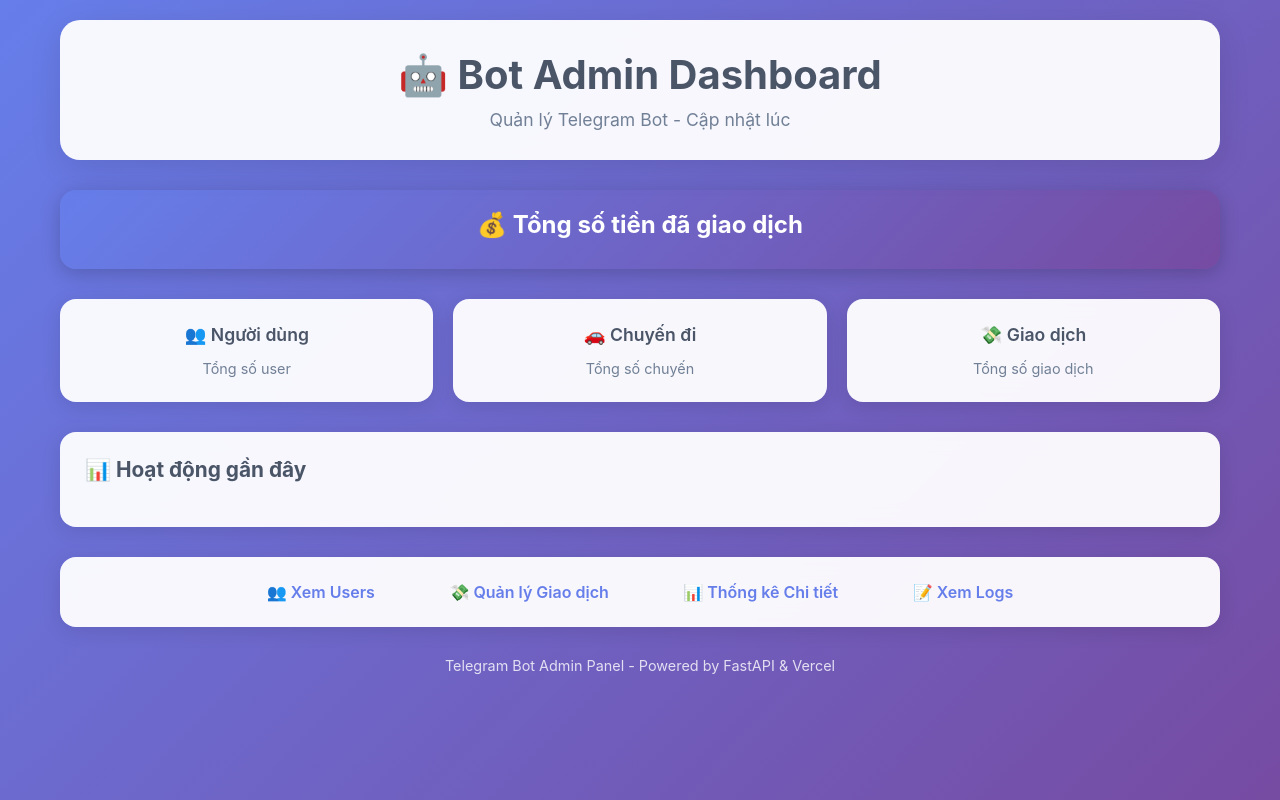
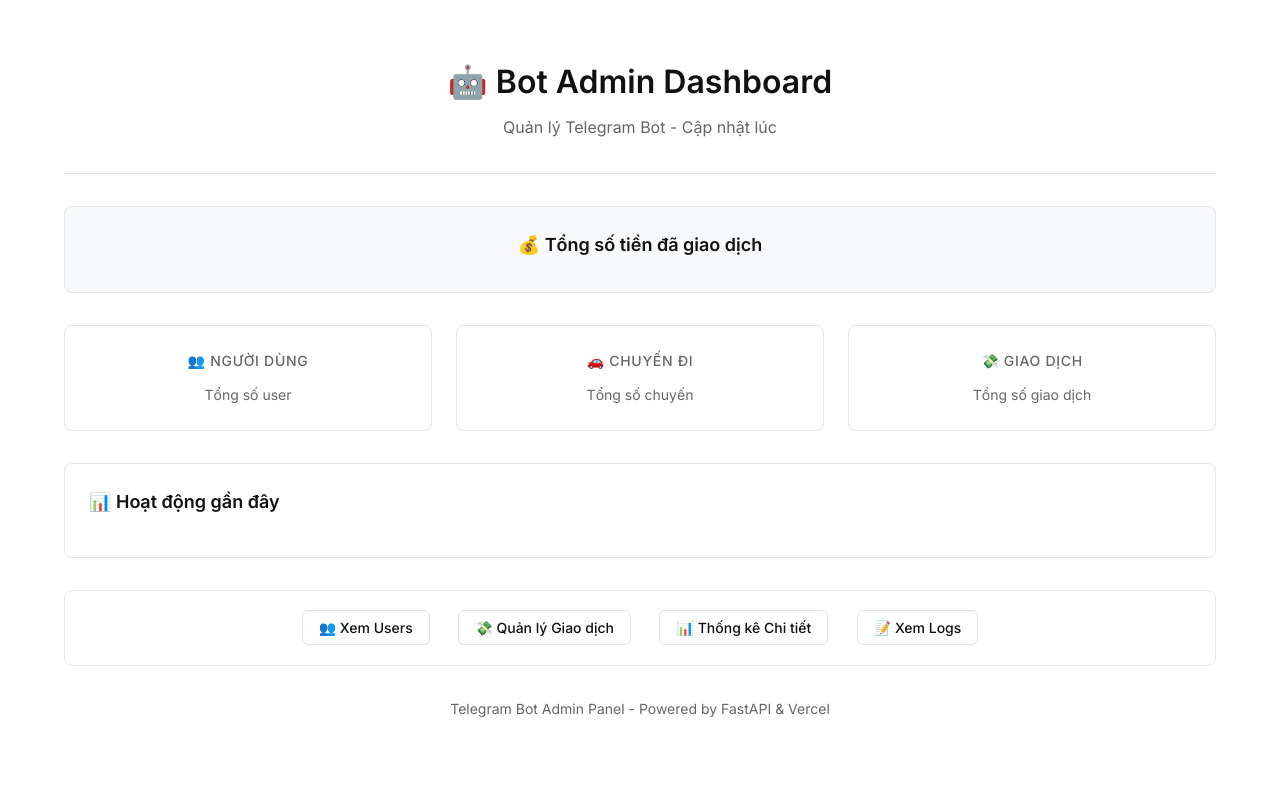
Before and after one commit to quanganhtapcode/bot_telegram, a FastAPI app: template admin/templates/dashboard.html in a window 1280 px wide. Run offline with FastAPI, Linux system fonts and the light colour scheme; the template is opened without the code that fills it, so the values that code supplies are empty.

Commit message:
Auto-deploy: $(date /t) $(time /t)

```diff
--- a/admin/app.py
+++ b/admin/app.py
@@ -132,28 +132,56 @@ def create_app() -> FastAPI:
 
     @app.get("/", response_class=HTMLResponse)
     async def dashboard(request: Request, _=Depends(basic_auth_dependency)):
-        # Use mock data for now since database is not accessible on Vercel
-        mock_data = {
-            "users_count": 25,
-            "trips_count": 8,
-            "expenses_count": 156,
-            "total_amount": "2,450,000 VND",
-            "recent_activity": [
-                {"type": "Chi tiêu nhóm", "amount": "150,000 VND", "time": "2 phút trước"},
-                {"type": "Nạp tiền ví", "amount": "500,000 VND", "time": "15 phút trước"},
-                {"type": "Chi tiêu cá nhân", "amount": "75,000 VND", "time": "1 giờ trước"},
-            ]
-        }
+        try:
+            # Try to get real data from database
+            async with database_connection(database) as conn:
+                users_count = await count_query(conn, "SELECT COUNT(*) FROM users")
+                trips_count = await count_query(conn, "SELECT COUNT(*) FROM trips")
+                expenses_count = await count_query(conn, "SELECT COUNT(*) FROM expenses")
+
+                # Get total amount in VND
+                total_result = await fetch_one(conn, """
+                    SELECT SUM(amount_base) as total
+                    FROM expenses
+                    WHERE currency = 'VND'
+                """)
+                total_amount = f"{total_result['total']:,.0f} VND" if total_result and total_result['total'] else "0 VND"
+
+                # Get recent activity (last 5 expenses)
+                recent_expenses = await fetch_all(conn, """
+                    SELECT e.amount, e.currency, e.note, e.created_at, u.name as user_name
+                    FROM expenses e
+                    JOIN users u ON e.payer_user_id = u.id
+                    ORDER BY e.created_at DESC
+                    LIMIT 5
+                """)
+
+                recent_activity = []
+                for exp in recent_expenses:
+                    recent_activity.append({
+                        "type": f"Chi tiêu - {exp['user_name']}",
+                        "amount": f"{exp['amount']:,.0f} {exp['currency']}",
+                        "time": exp['created_at'][:19] if exp['created_at'] else 'N/A'
+                    })
+
+        except Exception as e:
+            print(f"Database error: {e}")
+            # Fallback to mock data if database is not accessible
+            users_count = 0
+            trips_count = 0
+            expenses_count = 0
+            total_amount = "Database không khả dụng"
+            recent_activity = [{"type": "Lỗi kết nối database", "amount": "", "time": ""}]
 
         return templates.TemplateResponse(
             "dashboard.html",
             {
                 "request": request,
-                "users_count": mock_data["users_count"],
-                "trips_count": mock_data["trips_count"],
-                "expenses_count": mock_data["expenses_count"],
-                "total_amount": mock_data["total_amount"],
-                "recent_activity": mock_data["recent_activity"],
+                "users_count": users_count,
+                "trips_count": trips_count,
+                "expenses_count": expenses_count,
+                "total_amount": total_amount,
+                "recent_activity": recent_activity,
                 "now": datetime.now(),
             },
         )
--- a/admin/templates/dashboard.html
+++ b/admin/templates/dashboard.html
@@ -4,134 +4,157 @@
     <meta charset="utf-8" />
     <meta name="viewport" content="width=device-width, initial-scale=1" />
     <title>Bot Admin - Dashboard</title>
+    <link rel="preconnect" href="https://fonts.googleapis.com">
+    <link rel="preconnect" href="https://fonts.gstatic.com" crossorigin>
+    <link href="https://fonts.googleapis.com/css2?family=Inter:wght@300;400;500;600;700&display=swap" rel="stylesheet">
     <style>
       * { margin: 0; padding: 0; box-sizing: border-box; }
       body {
-        font-family: -apple-system, BlinkMacSystemFont, 'Segoe UI', Roboto, sans-serif;
-        background: linear-gradient(135deg, #667eea 0%, #764ba2 100%);
-        min-height: 100vh;
-        color: #333;
+        font-family: 'Inter', -apple-system, BlinkMacSystemFont, sans-serif;
+        background: #ffffff;
+        color: #111111;
+        line-height: 1.6;
       }
-      .container { max-width: 1200px; margin: 0 auto; padding: 20px; }
+      .container { max-width: 1200px; margin: 0 auto; padding: 24px; }
       .header {
-        background: rgba(255,255,255,0.95);
-        backdrop-filter: blur(10px);
-        border-radius: 20px;
-        padding: 30px;
-        margin-bottom: 30px;
-        box-shadow: 0 8px 32px rgba(0,0,0,0.1);
+        background: #ffffff;
+        border-bottom: 1px solid #e5e5e5;
+        padding: 32px 0;
+        margin-bottom: 32px;
+        text-align: center;
       }
       .header h1 {
-        color: #4a5568;
-        font-size: 2.5rem;
-        margin-bottom: 10px;
-        text-align: center;
+        color: #111111;
+        font-size: 2rem;
+        font-weight: 600;
+        margin-bottom: 8px;
       }
       .header .subtitle {
-        color: #718096;
-        text-align: center;
-        font-size: 1.1rem;
+        color: #666666;
+        font-size: 1rem;
+        font-weight: 400;
       }
       .stats-grid {
         display: grid;
-        grid-template-columns: repeat(auto-fit, minmax(250px,1fr));
-        gap: 20px;
-        margin-bottom: 30px;
+        grid-template-columns: repeat(auto-fit, minmax(240px,1fr));
+        gap: 24px;
+        margin-bottom: 32px;
       }
       .stat-card {
-        background: rgba(255,255,255,0.95);
-        backdrop-filter: blur(10px);
-        border-radius: 16px;
-        padding: 25px;
+        background: #ffffff;
+        border: 1px solid #e5e5e5;
+        border-radius: 8px;
+        padding: 24px;
         text-align: center;
-        box-shadow: 0 4px 20px rgba(0,0,0,0.1);
-        transition: transform 0.2s ease;
       }
-      .stat-card:hover { transform: translateY(-5px); }
       .stat-card h3 {
-        color: #4a5568;
-        font-size: 1.1rem;
-        margin-bottom: 15px;
-        font-weight: 600;
+        color: #666666;
+        font-size: 0.875rem;
+        font-weight: 500;
+        margin-bottom: 12px;
+        text-transform: uppercase;
+        letter-spacing: 0.05em;
       }
       .stat-card .number {
-        font-size: 2.5rem;
-        font-weight: 800;
-        color: #667eea;
-        margin-bottom: 5px;
+        font-size: 2rem;
+        font-weight: 700;
+        color: #111111;
+        margin-bottom: 4px;
       }
       .stat-card .label {
-        color: #718096;
-        font-size: 0.9rem;
+        color: #666666;
+        font-size: 0.875rem;
+        font-weight: 400;
       }
       .total-amount {
-        background: linear-gradient(135deg, #667eea, #764ba2);
-        color: white;
-        padding: 20px;
-        border-radius: 16px;
+        background: #f8f9fa;
+        border: 1px solid #e5e5e5;
+        border-radius: 8px;
+        padding: 24px;
         text-align: center;
-        margin-bottom: 30px;
-        box-shadow: 0 4px 20px rgba(0,0,0,0.2);
+        margin-bottom: 32px;
       }
-      .total-amount h2 { font-size: 1.5rem; margin-bottom: 10px; }
-      .total-amount .amount { font-size: 2rem; font-weight: 800; }
+      .total-amount h2 {
+        font-size: 1.125rem;
+        font-weight: 600;
+        margin-bottom: 8px;
+        color: #111111;
+      }
+      .total-amount .amount {
+        font-size: 1.5rem;
+        font-weight: 700;
+        color: #111111;
+      }
       .recent-activity {
-        background: rgba(255,255,255,0.95);
-        backdrop-filter: blur(10px);
-        border-radius: 16px;
-        padding: 25px;
-        margin-bottom: 30px;
-        box-shadow: 0 4px 20px rgba(0,0,0,0.1);
+        background: #ffffff;
+        border: 1px solid #e5e5e5;
+        border-radius: 8px;
+        padding: 24px;
+        margin-bottom: 32px;
       }
       .recent-activity h2 {
-        color: #4a5568;
-        margin-bottom: 20px;
-        font-size: 1.3rem;
+        color: #111111;
+        margin-bottom: 16px;
+        font-size: 1.125rem;
+        font-weight: 600;
       }
       .activity-item {
         display: flex;
         justify-content: space-between;
         align-items: center;
-        padding: 15px 0;
-        border-bottom: 1px solid #e2e8f0;
+        padding: 12px 0;
+        border-bottom: 1px solid #f0f0f0;
       }
       .activity-item:last-child { border-bottom: none; }
-      .activity-type { font-weight: 600; color: #4a5568; }
-      .activity-amount { font-weight: 700; color: #667eea; }
-      .activity-time { color: #718096; font-size: 0.9rem; }
+      .activity-type {
+        font-weight: 500;
+        color: #111111;
+        font-size: 0.875rem;
+      }
+      .activity-amount {
+        font-weight: 600;
+        color: #111111;
+        font-size: 0.875rem;
+      }
+      .activity-time {
+        color: #666666;
+        font-size: 0.875rem;
+      }
       .nav-links {
-        background: rgba(255,255,255,0.95);
-        backdrop-filter: blur(10px);
-        border-radius: 16px;
-        padding: 25px;
+        background: #ffffff;
+        border: 1px solid #e5e5e5;
+        border-radius: 8px;
+        padding: 24px;
         text-align: center;
-        box-shadow: 0 4px 20px rgba(0,0,0,0.1);
       }
       .nav-links a {
-        color: #667eea;
+        color: #111111;
         text-decoration: none;
-        margin: 0 15px;
-        padding: 10px 20px;
-        border-radius: 8px;
+        margin: 0 12px;
+        padding: 8px 16px;
+        border-radius: 6px;
+        border: 1px solid #e5e5e5;
         transition: all 0.2s ease;
-        font-weight: 600;
+        font-weight: 500;
+        font-size: 0.875rem;
       }
       .nav-links a:hover {
-        background: #667eea;
-        color: white;
-        text-decoration: none;
+        background: #111111;
+        color: #ffffff;
+        border-color: #111111;
       }
       .footer {
         text-align: center;
-        margin-top: 30px;
-        color: rgba(255,255,255,0.8);
-        font-size: 0.9rem;
+        margin-top: 32px;
+        color: #666666;
+        font-size: 0.875rem;
+        font-weight: 400;
       }
       @media (max-width: 768px) {
-        .container { padding: 15px; }
-        .header h1 { font-size: 2rem; }
+        .container { padding: 16px; }
+        .header h1 { font-size: 1.5rem; }
         .stats-grid { grid-template-columns: 1fr; }
-        .nav-links a { display: block; margin: 10px 0; }
+        .nav-links a { display: block; margin: 8px 0; }
       }
     </style>
   </head>
```
Also changed, not shown: admin/templates/users.html (+71 -66 lines).
